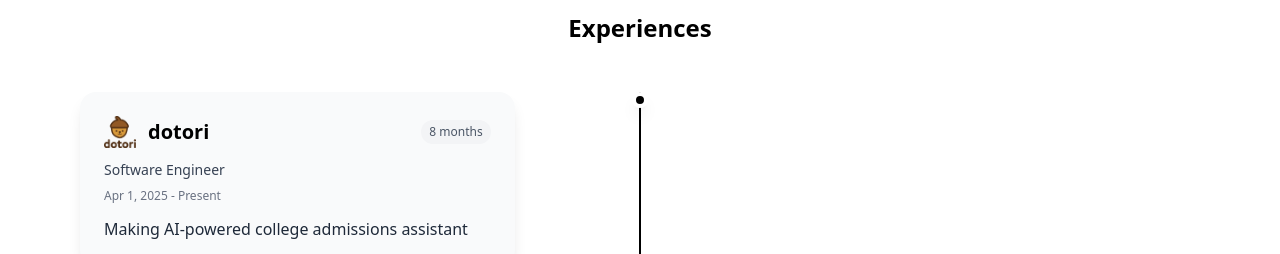
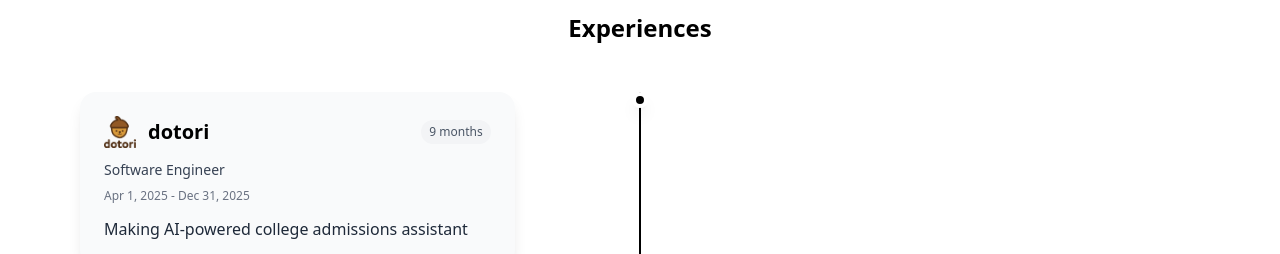
Before and after one commit to EuljeHoon/jehoon_website, a Next.js app: page / in a window 1280 px wide. Shown: the part 1060-1314 px from the top of the page. Built offline with nearby package versions, Linux system fonts and the light colour scheme.

Commit message:
Fixed experience date

```diff
--- a/src/data/experiences.ts
+++ b/src/data/experiences.ts
@@ -17,7 +17,7 @@ export const experiences: Experience[] = [
         title: "dotori",
         role: "Software Engineer",
         startDate: "2025-04-01",
-        endDate: "Present",
+        endDate: "2025-12-31",
         description: "Making AI-powered college admissions assistant",
         link: "https://dotori-intro-website.vercel.app/",
         logo: "/logo/Main_logo_invisible _back.png",
```
